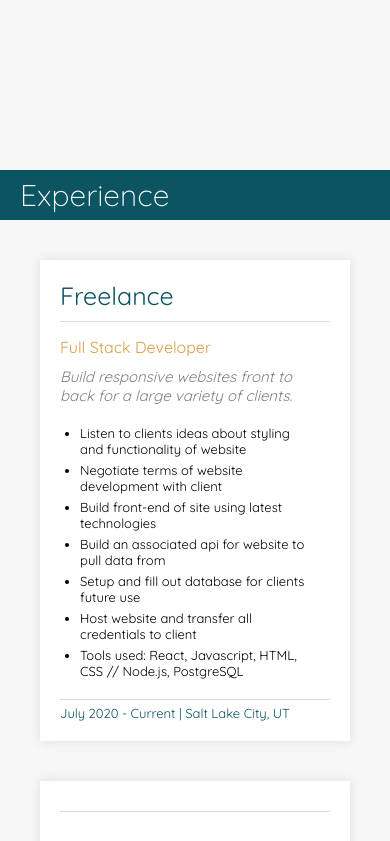
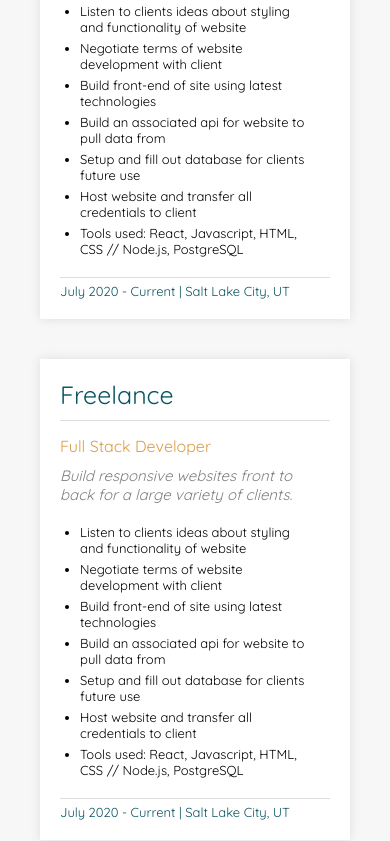
Before and after one commit to Eliottnibley/portfolio-site, a React (Create React App) app: page / in a window 390 px wide. Shown: the part 1156-1997 px from the top of the page. Built offline with nearby package versions, Linux system fonts and the light colour scheme.

Commit message:
Job hunting updates

```diff
--- a/src/App.css
+++ b/src/App.css
@@ -22,14 +22,14 @@
 }
 
 #photo-container {
-  height: 100vh;
+  height: 50vh;
 }
 
 section {
   min-height: 50vh;
 }
 
-section > div {
+section>div {
   padding: 20px;
   padding-left: 60px;
   padding-right: 60px;
@@ -100,23 +100,23 @@ section > div {
     box-shadow: 0px 0px 10px grey;
   }
 
-  #mobile-header > h1 {
+  #mobile-header>h1 {
     font-size: 22px;
     color: #0B5563;
   }
 
-  #mobile-header > h2 {
+  #mobile-header>h2 {
     font-size: 15px;
     color: #DB9D47;
   }
 }
 
 @media (max-width: 550px) {
-  #mobile-header > h1 {
+  #mobile-header>h1 {
     font-size: 18px;
   }
 
-  #mobile-header > h2 {
+  #mobile-header>h2 {
     font-size: 12px;
   }
 
@@ -132,7 +132,7 @@ section > div {
 }
 
 @media(max-width: 350px) {
-  #mobile-header > h2 {
+  #mobile-header>h2 {
     width: 150px;
     text-align: center;
   }
@@ -142,7 +142,7 @@ section > div {
     padding: 20px;
   }
 
-  section > div {
+  section>div {
     padding: 10px;
     padding-left: 35px;
     padding-right: 35px;
--- /dev/null
+++ b/src/EducationCard/EducationCard.css
@@ -0,0 +1,87 @@
+.education-card-container {
+  max-width: 800px;
+  width: 100%;
+  padding: 20px;
+  margin: 20px;
+  display: flex;
+  flex-direction: column;
+}
+
+.job-header {
+  display: flex;
+  justify-content: space-between;
+  align-items: center;
+  margin-bottom: 15px;
+  padding-bottom: 10px;
+  border-bottom: 1px solid #dddddd;
+}
+
+.company-name {
+  color: #0b5563;
+  font-size: 35px;
+}
+
+.job-title {
+  color: #db9d47;
+  font-size: 25px;
+}
+
+.job-description {
+  font-size: 18px;
+  color: grey;
+  font-style: italic;
+}
+
+.job-responsibilities {
+  margin: 15px;
+  font-size: 15px;
+}
+
+.job-responsibilities>li {
+  margin: 5px;
+}
+
+.job-footer {
+  border-top: 1px solid #dddddd;
+  padding-top: 5px;
+  color: #0b5563;
+  font-size: 15px;
+}
+
+.mobile-job-title {
+  display: none;
+}
+
+@media(max-width: 550px) {
+  .company-name {
+    font-size: 25px;
+  }
+
+  .job-title {
+    font-size: 18px;
+  }
+
+  .job-description {
+    font-size: 15px;
+  }
+
+  .job-responsibilities {
+    font-size: 13px;
+  }
+
+  .job-footer {
+    font-size: 13px;
+  }
+}
+
+@media(max-width: 450px) {
+  .job-title {
+    display: none;
+  }
+
+  .mobile-job-title {
+    display: flex;
+    margin-bottom: 10px;
+    color: #db9d47;
+  }
+}
--- /dev/null
+++ b/src/EducationCard/EducationCard.js
@@ -0,0 +1,34 @@
+import './EducationCard.css'
+
+// this is an education card
+const EducationCard = ({ eduData }) => {
+
+  const responsibilitiesMap = eduData.responsibilities.map((elem, ind) => <li key={ind}>{elem}</li>)
+
+  return (
+    <div className='education-card-container'>
+      <div className='job-header'>
+        <div className='company-name'>
+          {eduData.companyName}
+        </div>
+        <div className='job-title'>
+          {eduData.jobTitle}
+        </div>
+      </div>
+      <div className='mobile-job-title'>
+        {eduData.jobTitle}
+      </div>
+      <div className='job-description'>
+        {eduData.description}
+      </div>
+      <ul className='job-responsibilities'>
+        {responsibilitiesMap}
+      </ul>
+      <div className='job-footer'>
+        {`${eduData.endMonth} ${eduData.endYear} | ${eduData.city}, ${eduData.state}`}
+      </div>
+    </div>
+  )
+}
+
+export default EducationCard
--- a/src/Navigation/Navigation.js
+++ b/src/Navigation/Navigation.js
@@ -1,6 +1,7 @@
 import './Navigation.css'
 import Button from '@material-ui/core/Button'
 import { useState } from 'react'
+import { data } from '../data'
 
 const Navigation = (props) => {
 
@@ -55,8 +56,8 @@ const Navigation = (props) => {
         fullWidth={true}
         size='large'
         key={elem}
-        style={{justifyContent: 'start', paddingLeft: '20px', color: '#0B5563', fontWeight: weight, transition: '250ms', marginLeft: margin, backgroundColor: color}}
-        onClick={() => {props.updateScroll(elem)}}
+        style={{ justifyContent: 'start', paddingLeft: '20px', color: '#0B5563', fontWeight: weight, transition: '250ms', marginLeft: margin, backgroundColor: color }}
+        onClick={() => { props.updateScroll(elem) }}
       >
         {elem}
       </Button>
@@ -65,12 +66,12 @@ const Navigation = (props) => {
 
   return (
     <div id='navigation-container'>
-      <div className='name-and-title' onClick={() => {props.updateScroll('name')}}>
+      <div className='name-and-title' onClick={() => { props.updateScroll('name') }}>
         <h1>
-          Eliott Nibley
+          {data.name}
         </h1>
         <h2>
-          Web Developer and Software Engineer
+          {data.title}
         </h2>
       </div>
       <div className='nav-options'>
--- a/src/data.js
+++ b/src/data.js
@@ -1,9 +1,34 @@
 export const data = {
+  'name': 'Eliott Nibley',
+
+  'title': 'Software Engineer and Web Developer',
+
   'about': {
 
   },
 
   'experience': [
+    {
+      'companyName': 'Freelance',
+      'jobTitle': 'Full Stack Developer',
+      'description': 'Build responsive websites front to back for a large variety of clients.',
+      'responsibilities': [
+        'Listen to clients ideas about styling and functionality of website',
+        'Negotiate terms of website development with client',
+        'Build front-end of site using latest technologies',
+        'Build an associated api for website to pull data from',
+        'Setup and fill out database for clients future use',
+        'Host website and transfer all credentials to client',
+        'Tools used: React, Javascript, HTML, CSS // Node.js, PostgreSQL'
+      ],
+      'startYear': '2020',
+      'startMonth': 'July',
+      'current': true,
+      'endYear': '',
+      'endMonth': '',
+      'city': 'Salt Lake City',
+      'state': 'UT'
+    },
     {
       'companyName': 'Freelance',
       'jobTitle': 'Full Stack Developer',
@@ -39,21 +64,6 @@ export const data = {
       'endMonth': '',
       'city': '',
       'state': ''
-    },
-    {
-      'companyName': '',
-      'jobTitle': '',
-      'description': '',
-      'responsibilities': [
-
-      ],
-      'startYear': '',
-      'startMonth': '',
-      'current': false,
-      'endYear': '',
-      'endMonth': '',
-      'city': '',
-      'state': ''
     }
   ],
 
@@ -63,8 +73,8 @@ export const data = {
       'description': 'This site features interactive maps and charts with information pertaining to systematic racism.',
       'frontend': ['React', 'Javascript', 'HTML5', 'CSS3'],
       'backend': ['NodeJS', 'PostgreSQL'],
-      'otherTech' : ['npm', 'DigitalOcean', 'MaterialUI', 'Heroku'],
-      'image' : 'dataSpeaks.png',
+      'otherTech': ['npm', 'DigitalOcean', 'MaterialUI', 'Heroku'],
+      'image': 'dataSpeaks.png',
       'siteLink': 'https://dataspeaks.us',
       'gitLink': 'https://github.com/Stories-with-Data/dataspeaks'
     },
@@ -73,8 +83,8 @@ export const data = {
       'description': 'This site features interactive maps and charts with information pertaining to systematic racism.',
       'frontend': ['React', 'Javascript', 'HTML5', 'CSS3'],
       'backend': ['NodeJS', 'PostgreSQL'],
-      'otherTech' : ['npm', 'DigitalOcean', 'MaterialUI', 'Heroku'],
-      'image' : 'dataSpeaks.png',
+      'otherTech': ['npm', 'DigitalOcean', 'MaterialUI', 'Heroku'],
+      'image': 'dataSpeaks.png',
       'siteLink': 'https://dataspeaks.us',
       'gitLink': 'https://github.com/Stories-with-Data/dataspeaks'
     },
@@ -83,8 +93,8 @@ export const data = {
       'description': 'This site features interactive maps and charts with information pertaining to systematic racism.',
       'frontend': ['React', 'Javascript', 'HTML5', 'CSS3'],
       'backend': ['NodeJS', 'PostgreSQL'],
-      'otherTech' : ['npm', 'DigitalOcean', 'MaterialUI', 'Heroku'],
-      'image' : 'dataSpeaks.png',
+      'otherTech': ['npm', 'DigitalOcean', 'MaterialUI', 'Heroku'],
+      'image': 'dataSpeaks.png',
       'siteLink': '',
       'gitLink': ''
     },
@@ -93,21 +103,59 @@ export const data = {
       'description': 'This site features interactive maps and charts with information pertaining to systematic racism.',
       'frontend': ['React', 'Javascript', 'HTML5', 'CSS3'],
       'backend': ['NodeJS', 'PostgreSQL'],
-      'otherTech' : ['npm', 'DigitalOcean', 'MaterialUI', 'Heroku'],
-      'image' : 'dataSpeaks.png',
+      'otherTech': ['npm', 'DigitalOcean', 'MaterialUI', 'Heroku'],
+      'image': 'dataSpeaks.png',
       'siteLink': '',
       'gitLink': ''
     }
   ],
 
   'skills': {
-    'frontEnd' : ['HTML5', 'CSS3', 'Javascript', 'Typescript'],
-    'backEnd' : ['PostgreSQL', 'NodeJS', 'MySQL'],
-    'libraries' : ['React', 'Ionic', 'MaterialUI'],
-    'other' : ['DigitalOcean', 'GitHub', 'Heroku', 'Java', 'npm']
+    'frontEnd': ['HTML5', 'CSS3', 'Javascript', 'Typescript'],
+    'backEnd': ['PostgreSQL', 'NodeJS', 'MySQL'],
+    'libraries': ['React', 'Ionic', 'MaterialUI'],
+    'other': ['DigitalOcean', 'GitHub', 'Heroku', 'Java', 'npm']
   },
 
-  'education': {},
+  'education': [
+    {
+      'companyName': 'B.S. Computer Science',
+      'jobTitle': 'University of Utah',
+      'description': 'Computer Science major with a background in Mechanical Engineering and Mathematics',
+      'responsibilities': [
+        'Extended knowledge in data science and big data, software practices, computer networks, databases and information systems',
+        'Further emphasis in control systems with knowledge in applied mathematics and statistics'
+      ],
+      'endYear': '2024',
+      'endMonth': 'May',
+      'city': 'Salt Lake City',
+      'state': 'UT'
+    },
+    {
+      'companyName': 'Completion Certificate',
+      'jobTitle': 'DevMountain',
+      'description': 'Completed 13-week full stack web development program',
+      'responsibilities': [
+        'Immersive web development program including frontend development, server development, and database management'
+      ],
+      'endYear': '2020',
+      'endMonth': 'July',
+      'city': 'Lehi',
+      'state': 'UT'
+    },
+    {
+      'companyName': 'SolidWorks CAD System',
+      'jobTitle': 'DevMountain',
+      'description': 'Completed 13-week full stack web development program',
+      'responsibilities': [
+        'Immersive web development program including frontend development, server development, and database management'
+      ],
+      'endYear': '2020',
+      'endMonth': 'July',
+      'city': 'Lehi',
+      'state': 'UT'
+    }
+  ],
 
   'contact': {}
 }
```
Also changed, not shown: src/App.js (+19 -15 lines), package.json (line endings or trailing spaces).
